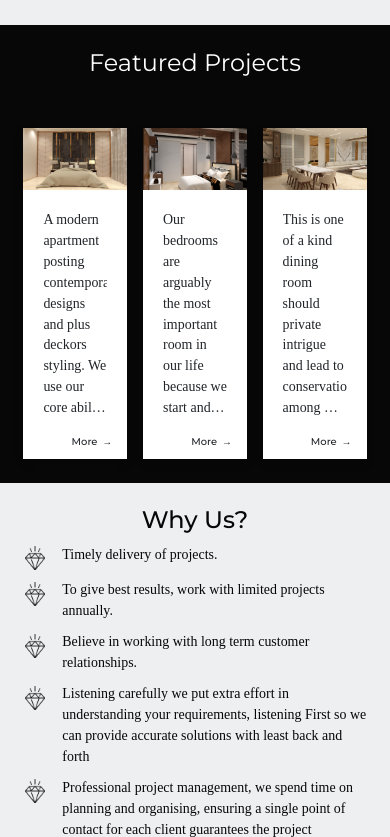
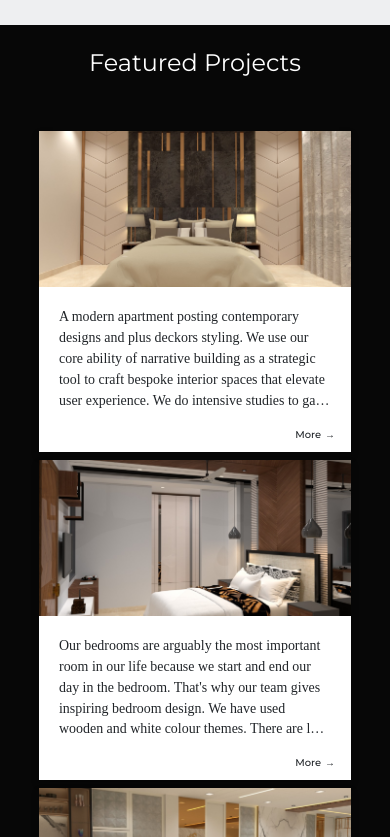
Before and after one commit to deekay1712/d2a, a Next.js app: page / in a window 390 px wide. Shown: the part 1163-2000 px from the top of the page. Built offline with nearby package versions, Linux system fonts and the light colour scheme; a web font is replaced by a local one.

Commit message:
home cards made responsive

```diff
--- a/Components/homeCards.css
+++ b/Components/homeCards.css
@@ -23,11 +23,13 @@
 }
 .homeCardsWrapper{
     display: flex;
-    justify-content: space-between;
+    justify-content: center;
+    flex-wrap: wrap;
 }
 .homeCard{
     position: relative;
-    width: calc(80vw / 3);
+    width: calc(82vw / 3);
+    margin: 1vw;
     background-color: #ffffff;
     box-shadow: 0 4px 8px 0 rgba(0,0,0,0.2);
 }
@@ -45,7 +47,7 @@
 .homeCardDescText{
     display: -webkit-box;
     overflow: hidden;
-    -webkit-line-clamp: 10;
+    -webkit-line-clamp: 5;
     -webkit-box-orient: vertical;
     font-size: calc(12px + 0.5vw);
 }
@@ -62,3 +64,20 @@
 .homeCardButton span{
     animation: arrowSidewise 1s linear infinite;
 }
+
+@media (max-width: 992px){
+    .homeCard{
+        width: calc(80vw / 2);
+    }
+    .homeCardImgDiv{
+        height: calc(80vw / 4);
+    }
+}
+@media (max-width: 768px){
+    .homeCard{
+        width: calc(80vw / 1);
+    }
+    .homeCardImgDiv{
+        height: calc(80vw / 2);
+    }
+}
```
